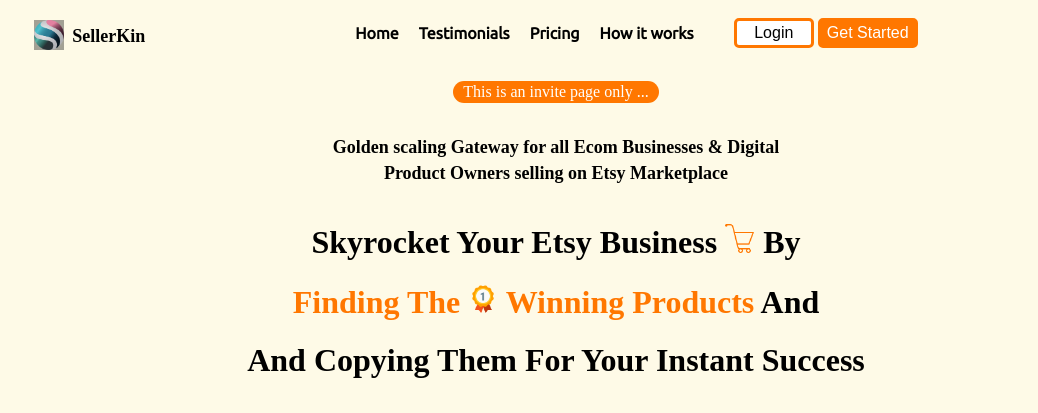
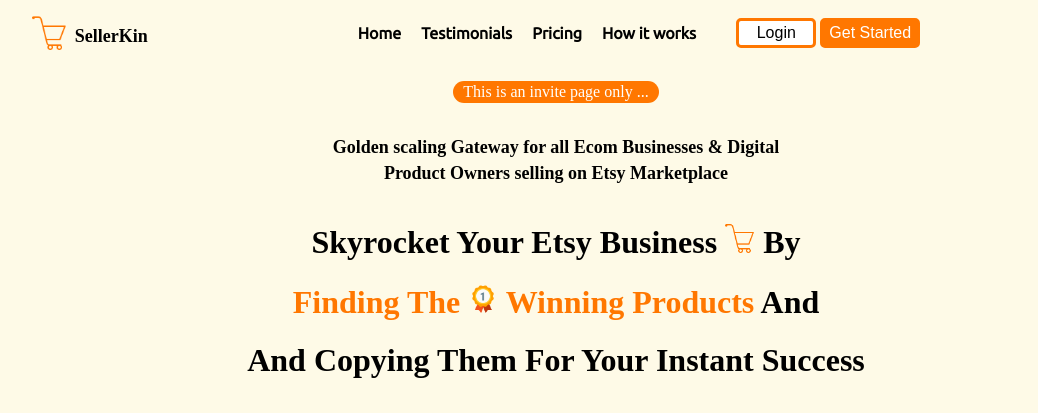
Before and after one commit to RahulGit121/Sellerkin-, a plain HTML site: page index.html in a window 1280 px wide. Shown: the top 413 px of the page, without its empty margins (84-1122 px from the left). Drawn offline with Linux system fonts and the light colour scheme; a web font is replaced by a local one.

Commit message:
Update index.html
updated

```diff
--- a/index.html
+++ b/index.html
@@ -16,7 +16,7 @@
     <nav class="navbar">
         <div class="nav-wrapper">
             <div class="logo">
-                <img width="30px" height="30px" src="bullet1.png" alt="logo">
+                <img width="35px" height="35px" src="cart.png" alt="logo">
                 <p>SellerKin</p>
             </div>
             <ul class="menu">
```
